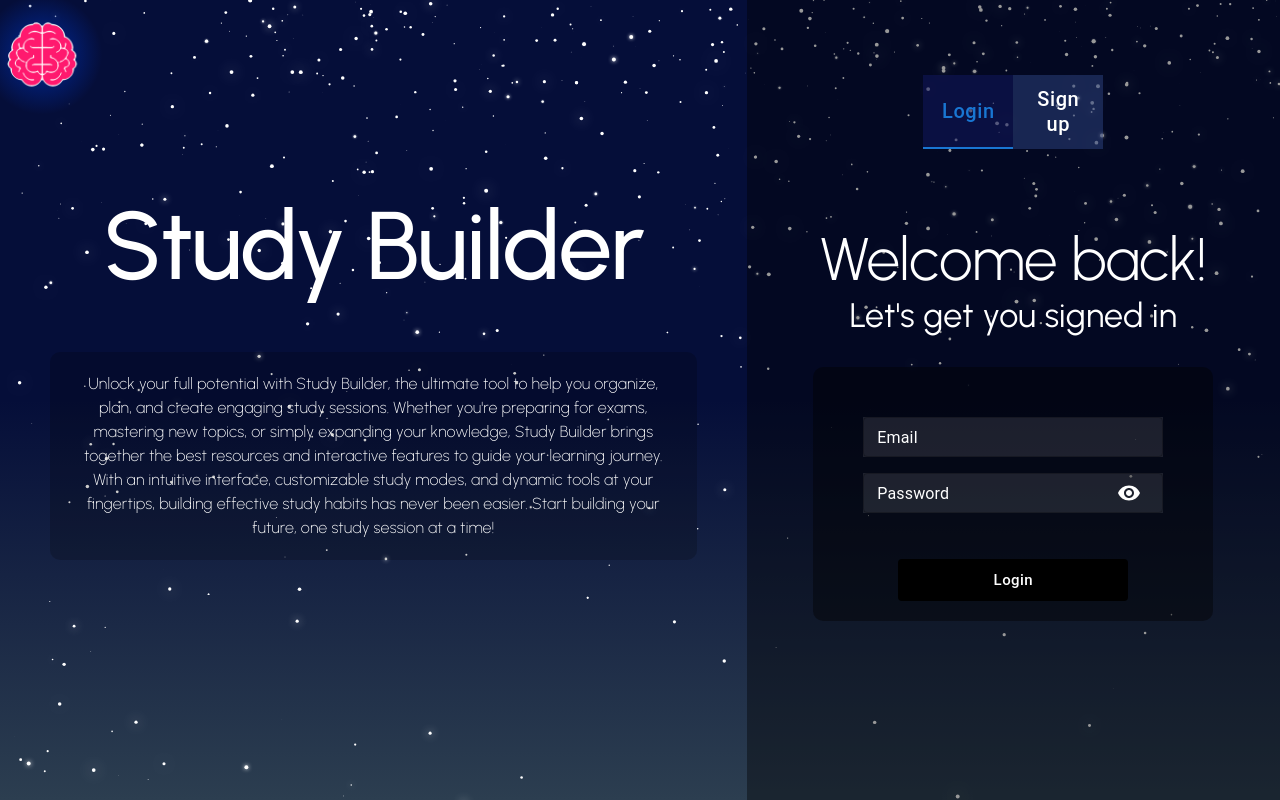
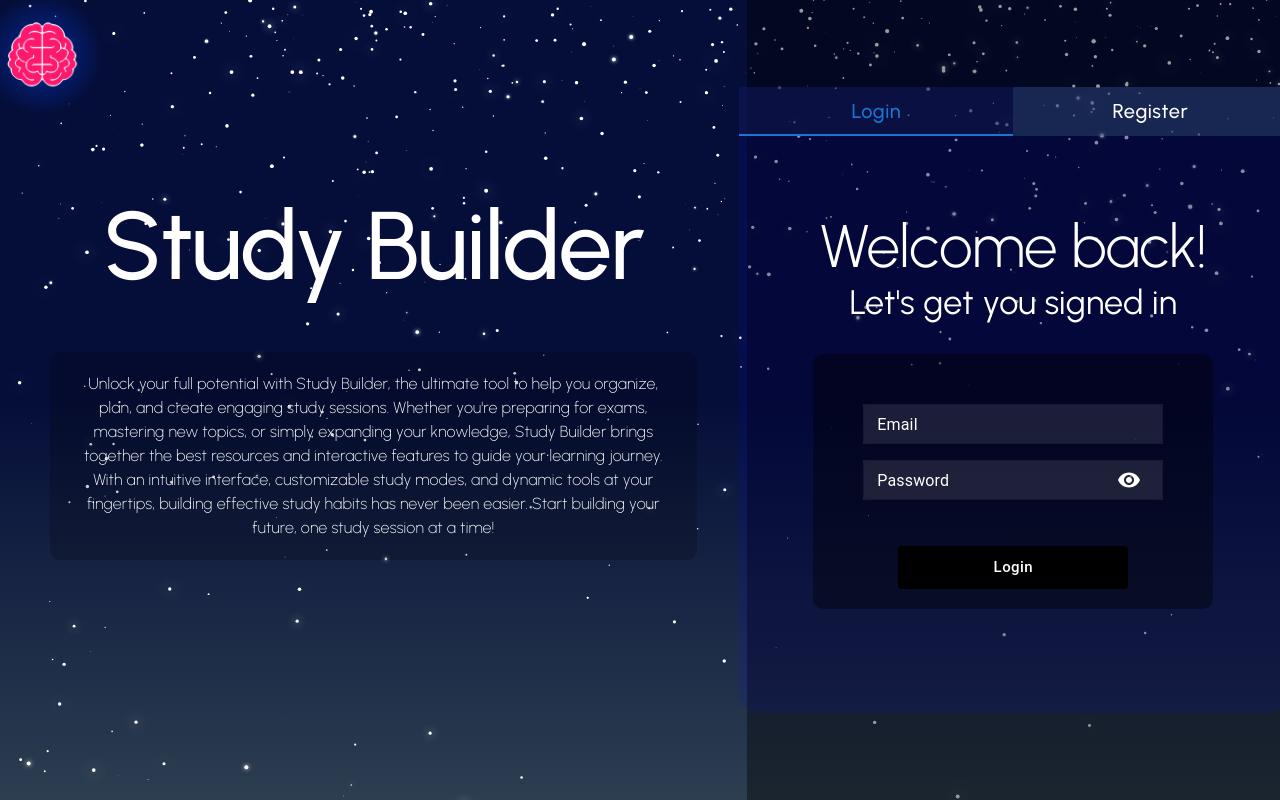
Before and after one commit to max-baydoun/StudyBuilder, a React (Vite) app in the folder frontend/: page / in a window 1280 px wide. Both pictures are taken after a click on the picture 640 px from the left and 400 px from the top of the page. Built offline with nearby package versions, Linux system fonts and the light colour scheme.

Commit message:
Made login page look nicer with background and border radii, as well as tab sizing

```diff
--- a/frontend/src/Components/LandingPage.jsx
+++ b/frontend/src/Components/LandingPage.jsx
@@ -33,11 +33,11 @@ function LandingPage() {
             </Grid2>
             <Grid2 size={5} id="Auth Section" sx={{...fadeStyle, backgroundColor: 'rgba(0, 0, 0, 0.4)', zIndex: 3, display: 'flex', padding: '50px', flexDirection: 'column', justifyContent: 'center', alignItems: 'center'}}>
                 <TabContext value={isLogin}>
-                    <TabList onChange={(_,v) => setIsLogin(v)} sx={fadeStyle} centered>
-                        <Tab label="Login" value={"1"} sx={{width: '25%', fontSize: '20px', color: 'white', backgroundColor: 'rgba(19, 24, 98, 0.5)', textTransform: 'none'}}/>
-                        <Tab label="Sign up" value={"0"} sx={{width: '25%', fontSize: '20px', color: 'white', backgroundColor: 'rgba(46, 68, 130, 0.5)', textTransform: 'none'}}/>
+                    <TabList onChange={(_,v) => setIsLogin(v)} sx={{...fadeStyle, width: '548px'}} variant='fullWidth'>
+                        <Tab label="Login" value={"1"} sx={{fontFamily: 'Urbanist', fontSize: '20px', color: 'white', backgroundColor: 'rgba(19, 24, 98, 0.5)', textTransform: 'none'}}/>
+                        <Tab label="Register" value={"0"} sx={{fontFamily: 'Urbanist', fontSize: '20px', color: 'white', backgroundColor: 'rgba(46, 68, 130, 0.5)', textTransform: 'none'}}/>
                     </TabList>
-                    <TabPanel value="1" sx={fadeStyle}><Login /></TabPanel>
+                    <TabPanel value="1" sx={{...fadeStyle, backgroundColor: 'rgba(0, 0, 255, 0.1)', borderRadius: '0px 0px 20px 20px'}}><Login /></TabPanel>
                     <TabPanel value="0" sx={fadeStyle}><Register /></TabPanel>
                 </TabContext>
             </Grid2>
--- a/frontend/src/Components/Register.jsx
+++ b/frontend/src/Components/Register.jsx
@@ -6,6 +6,8 @@ import { useEffect, useState } from "react";
 // import setStore from "../../routing/setStore";
 import  GenericPopup from "../Popups/GenericPopup";
 import LoadingIcon from "../Popups/LoadingIcon";
+import Visibility from "@mui/icons-material/Visibility";
+import VisibilityOff from "@mui/icons-material/VisibilityOff";
 
 const Register = () => {
   const [userRegister, setUserRegister] = useState({name: '', email: '', password: '', confirmPassword: ''});
```
